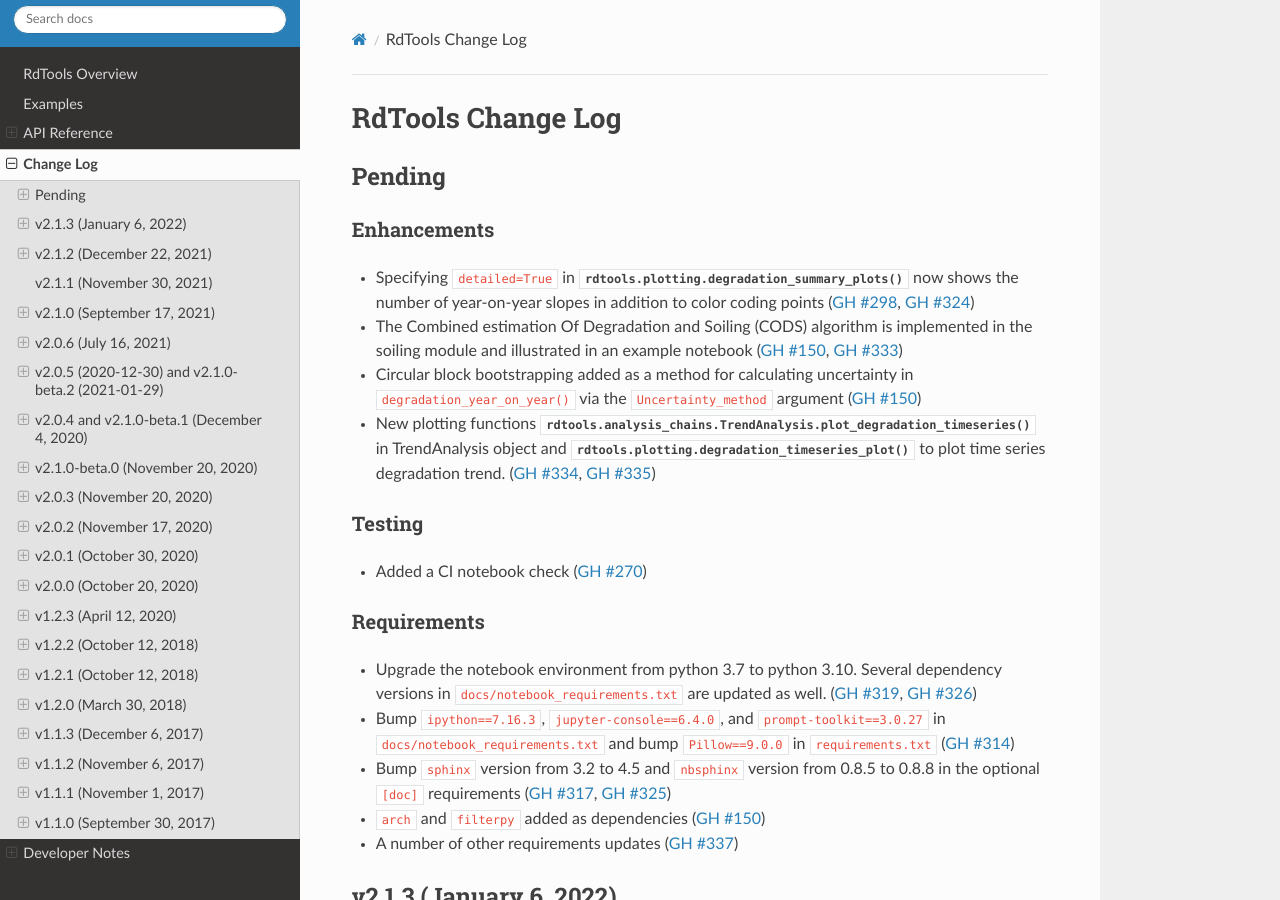
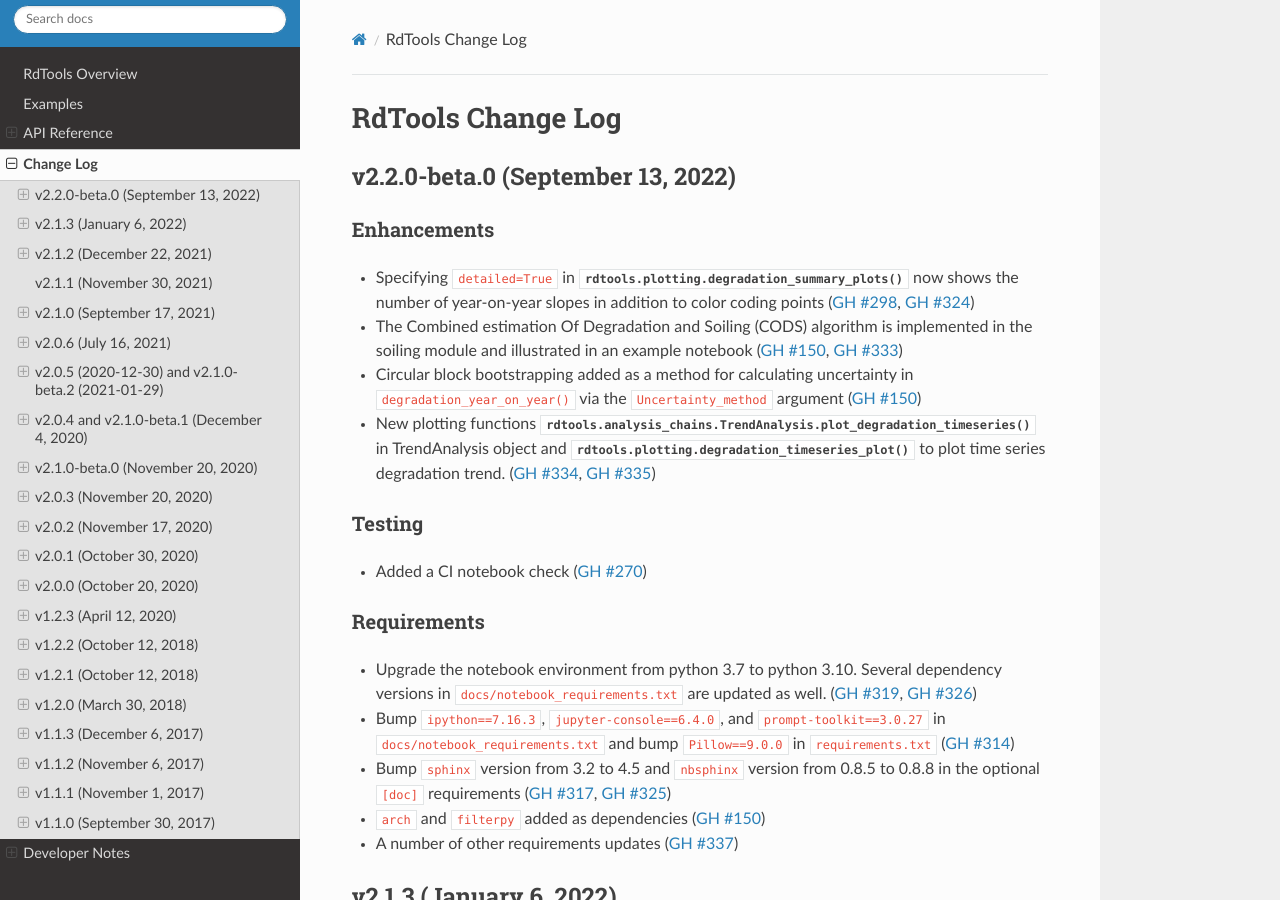
Before and after one commit to NREL/rdtools, a Sphinx documentation site: the page built from docs/sphinx/source/changelog.rst, in a window 1280 px wide and 900 px high. Built offline with Sphinx 7.4.7 and the Read the Docs theme 2.0.0, drawn with Linux system fonts in a browser that asks for light colours; pages that are not in the unit, such as notebooks, are missing from menus.

Commit message:
add version tag to change log

```diff
--- a/docs/sphinx/source/changelog.rst
+++ b/docs/sphinx/source/changelog.rst
@@ -1,6 +1,6 @@
 RdTools Change Log
 ==================
-.. include:: changelog/pending.rst
+.. include:: changelog/v2.2.0-beta.0.rst
 .. include:: changelog/v2.1.3.rst
 .. include:: changelog/v2.1.2.rst
 .. include:: changelog/v2.1.1.rst
--- a/docs/sphinx/source/changelog/pending.rst
+++ b/docs/sphinx/source/changelog/v2.2.0-beta.0.rst
@@ -1,6 +1,6 @@
-************************
-Pending
-************************
+**********************************
+v2.2.0-beta.0 (September 13, 2022)
+**********************************
 
 Enhancements
 ------------
```
